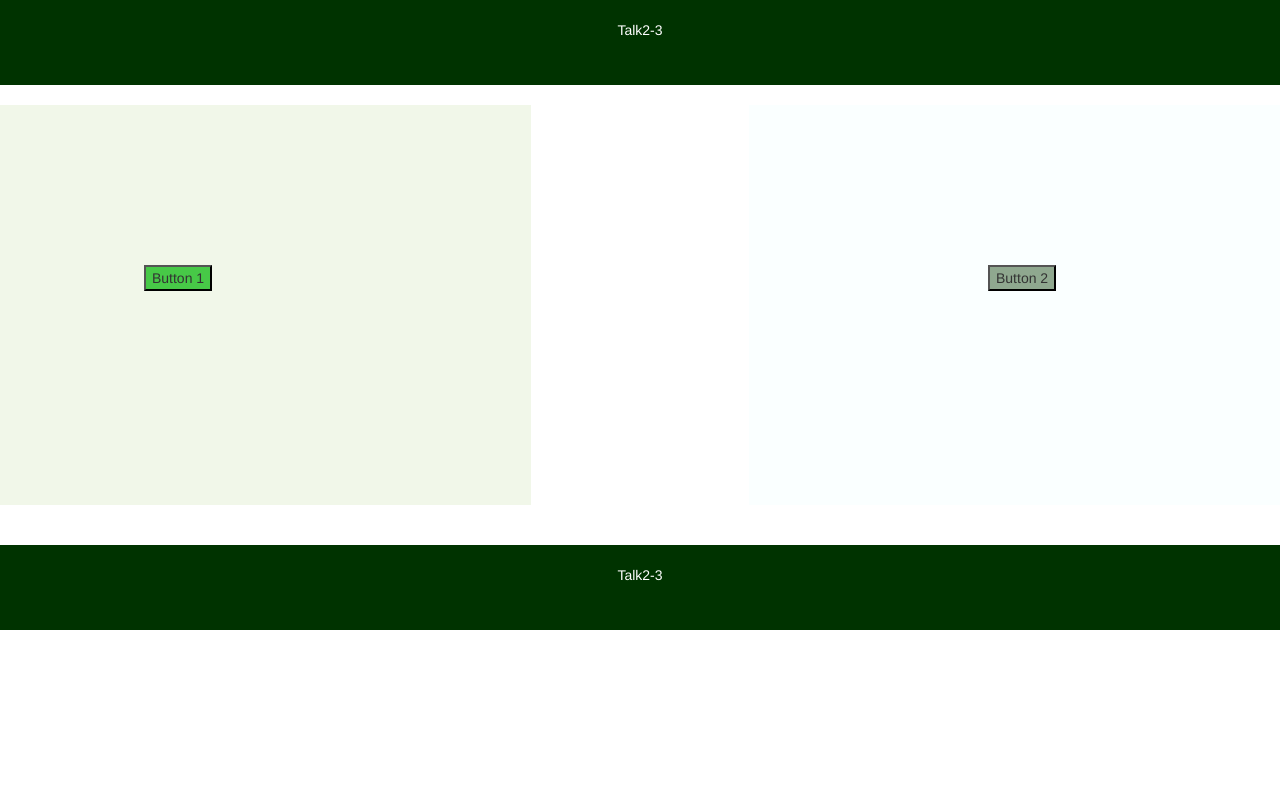
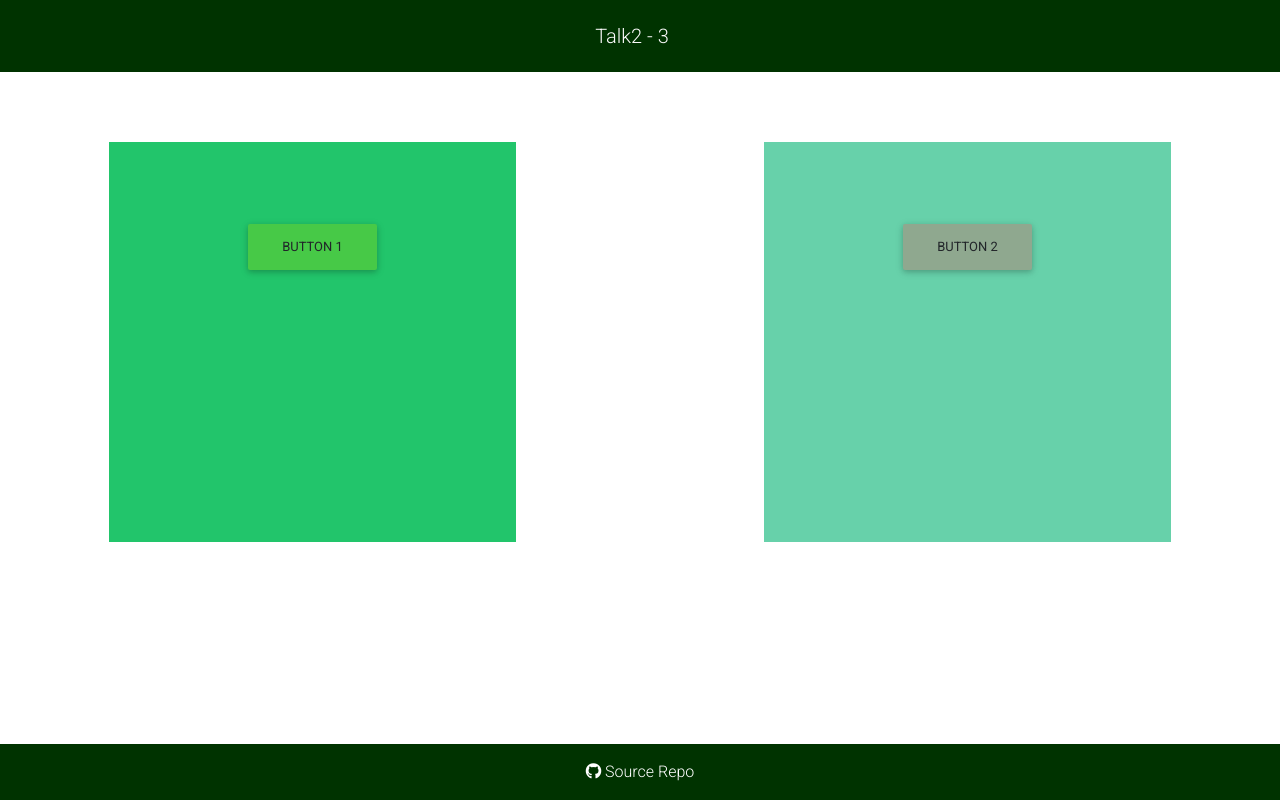
Before and after one commit to Puneeth159/talk2-3, a website: page index.html in a window 1280 px wide. Drawn offline with nearby package versions, Linux system fonts and the light colour scheme.

Commit message:
add styles and scripts

```diff
--- /dev/null
+++ b/data.js
@@ -0,0 +1,4 @@
+export default[
+    {area1:"You have choosen Area 1"},
+    {area2:"You have choosen Area 2"}
+]
--- a/index.html
+++ b/index.html
@@ -2,109 +2,100 @@
 <html lang="en">
 
 <head>
-    <title>Talk2-3</title>
+    <title>Talk2 - 3</title>
     <meta charset="utf-8" />
     <meta name="viewport" content="width=device-width, initial-scale=1.0">
-    <link rel="stylesheet" href="./style.css" />
-    <script type="module" src="./main.js"></script>
+    <link rel="stylesheet" href="./styles/main.css" />
+
+
+    <script src="./scripts/main.js "></script>
+    <!-- JQuery -->
+    <script type="text/javascript " src="https://cdnjs.cloudflare.com/ajax/libs/jquery/3.5.1/jquery.min.js "></script>
+    <!-- Bootstrap tooltips -->
+    <script type="text/javascript "
+        src="https://cdnjs.cloudflare.com/ajax/libs/popper.js/1.14.4/umd/popper.min.js "></script>
+    <!-- Bootstrap core JavaScript -->
+    <script type="text/javascript "
+        src="https://cdnjs.cloudflare.com/ajax/libs/twitter-bootstrap/4.5.0/js/bootstrap.min.js "></script>
+    <!-- MDB core JavaScript -->
+    <script type="text/javascript "
+        src="https://cdnjs.cloudflare.com/ajax/libs/mdbootstrap/4.19.1/js/mdb.min.js "></script>
+
     <meta name="viewport" content="width=device-width, initial-scale=1">
-    <link rel="stylesheet" href="https://maxcdn.bootstrapcdn.com/bootstrap/3.4.1/css/bootstrap.min.css">
-    <script src="https://ajax.googleapis.com/ajax/libs/jquery/3.5.1/jquery.min.js"></script>
-    <script src="https://maxcdn.bootstrapcdn.com/bootstrap/3.4.1/js/bootstrap.min.js"></script>
+    <!-- Font Awesome -->
+    <link rel="stylesheet" href="https://use.fontawesome.com/releases/v5.8.2/css/all.css">
+    <!-- Google Fonts -->
+    <link rel="stylesheet" href="https://fonts.googleapis.com/css?family=Roboto:300,400,500,700&display=swap">
+    <!-- Bootstrap core CSS -->
+    <link href="https://cdnjs.cloudflare.com/ajax/libs/twitter-bootstrap/4.5.0/css/bootstrap.min.css" rel="stylesheet">
+    <!-- Material Design Bootstrap -->
+    <link href="https://cdnjs.cloudflare.com/ajax/libs/mdbootstrap/4.19.1/css/mdb.min.css" rel="stylesheet">
+    <nav class=" text-center py-3" id="nav">
+        <a class="navbar-brand" id="navIn">
+            Talk2 - 3
+        </a>
+    </nav>
 
 </head>
 
 <body>
-    <div class="header" style="background-color: rgb(0, 51, 0); height: 85px;">
-        <br>
-        <p style="color: white;text-align: center;">
-            Talk2-3
-        </p>
-        <br>
 
-    </div>
+
 
     <br>
-    <div class="row">
+    <br>
+    <br>
 
-        <div class="col-sm-5" style="background-color: rgb(241, 247, 233); height: 400px;" id="bgrone">
-            <br>
-            <br>
-            <br>
-            <br>
-            <br>
-            <br>
-            <br>
-            <br>
-            <div class="col-sm-3">
+    <div class="row " id="layout">
+
+        <div class="col-1"></div>
+        <div class="col-4">
+            <div id="talk-display" class="col">
+
+                <div id="button1">
+                    <button type="button" id="area1" class="btn" onclick="onClickArea1() ">
+                        Button 1 </button><br><br> <span id="hotspot1"></span>
+                </div>
+
             </div>
-            <div class="col-sm-6">
-                <button type="button" style="background-color: rgba(71, 201, 71);" onclick="myFunction2()">Button 1</button>
-            </div>
+        </div>
+        <div class="col-2"></div>
+        <div class="col-4">
+            <div class="col" id="talk-speech">
 
-            <div class="col-sm-3"></div>
-            <br>
-            <br>
-            <br>
-            <br>
+                <div id="button2">
+                    <button type="button" id="area2" class="btn " onclick="onClickArea2()"> Button 2</button><br><br>
+                    <span id="hotspot2"></span>
+                </div>
 
 
+            </div>
         </div>
-        <div class="col-sm-2"></div>
-        <div class="col-sm-5" style="background-color: rgba(250, 255, 255, 0.918); text-align: center; height: 400px;" id="bgrtwo">
-            <br>
-            <br>
-            <br>
-            <br>
-            <br>
-            <br>
-            <br>
-            <br>
-            <div class="col-sm-3">
-            </div>
-            <div class="col-sm-6">
-                <button type="button" style="background-color: rgba(143, 168, 143);"  onclick="myFunction()">Button 2</button>
-            </div>
+        <div class="col-1"></div>
 
-            <div class="col-sm-3"></div>
-            <br>
-            <br>
-            <br>
-            <br>
 
-        </div>
 
 
     </div>
 
 
+
 </body>
 <br>
-<br>
-<footer style="background-color: rgb(0, 51, 0); height: 85px;">
+<br><br><br>
+<!-- Footer -->
+<footer class="page-footer" id="footer">
 
-    <br>
-    <p style="color: white;text-align: center;">
-        Talk2-3
-    </p>
-    <br>
+    <!-- Copyright -->
+    <div class=" text-center py-3 ">
+
+        <a href="https://github.com/Puneeth159/talk2-3 ">
+            <i class="fab fa-github "></i> Source Repo</a>
+    </div>
+    <!-- Copyright -->
+
 </footer>
 
-<script>
-function myFunction() {
-
-    document.getElementById("bgrtwo").style.backgroundColor = "#AA0000";
-
- alert("hello");
-}
-
-function myFunction2() {
-
-document.getElementById("bgrone").style.backgroundColor = "#c9c432";
-
-alert("hello");
-}
-</script>
 
 
 
--- /dev/null
+++ b/scripts/main.js
@@ -0,0 +1,21 @@
+function onClickArea1() {
+
+    document.getElementById("talk-display").style.backgroundColor = "#32CD32";
+
+
+    document.getElementById("hotspot1").innerHTML = "Clicked on Green color";
+    let utterance = new SpeechSynthesisUtterance("Clicked on Green color");
+    speechSynthesis.speak(utterance);
+
+}
+
+function onClickArea2() {
+
+
+    document.getElementById("talk-speech").style.backgroundColor = "#8FBC8F";
+
+    document.getElementById("hotspot2").innerHTML = "Clicked on Gray color";
+    let utterance = new SpeechSynthesisUtterance("Clicked on Gray color");
+    speechSynthesis.speak(utterance);
+
+}
--- /dev/null
+++ b/styles/main.css
@@ -0,0 +1,61 @@
+#nav {
+    color: rgb(250, 250, 250);
+    background-color:rgb(0, 51, 0);
+    text-align: center;
+    right: 0;
+    position: fixed;
+    left: 0;
+    /* bottom: 0; */
+    width: 100%;
+    text-align: center;
+}
+
+#talk-speech {
+    background-color: rgb(103, 209, 170);
+    text-align: center;
+    height: 400px;
+
+    width: 100%;
+}
+
+#talk-display {
+    background-color: rgb(34, 197, 107);
+    text-align: center;
+    height: 400px;
+    width: 100%;
+}
+
+#hotspot2,
+#hotspot1 {
+    text-align: center;
+}
+
+#button1 {
+    padding-top: 20%;
+}
+
+#button2 {
+    padding-top: 20%;
+}
+
+#area1 {
+    background-color: rgb(71, 201, 71);
+}
+
+#area2 {
+    background-color: rgb(143, 168, 143);
+}
+
+#footer {
+    background-color: rgb(0, 51, 0);
+    position: fixed;
+    left: 0;
+    bottom: 0;
+    width: 100%;
+    color: rgb(250, 250, 250);
+    text-align: center;
+}
+
+#layout {
+    padding-top: 5.5%;
+}
```
Also changed, not shown: package.json (added, +8 -0 lines), 1 other file.
